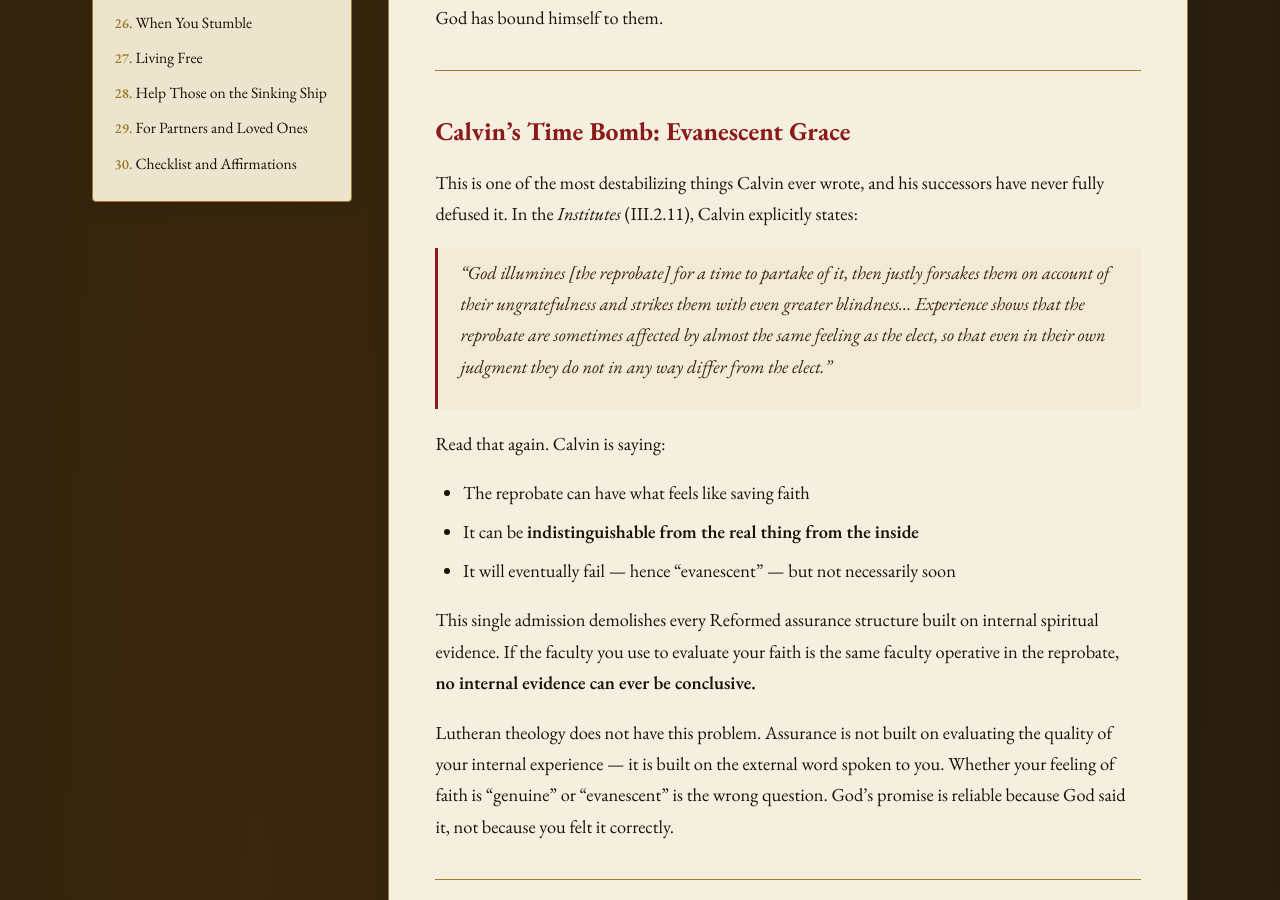
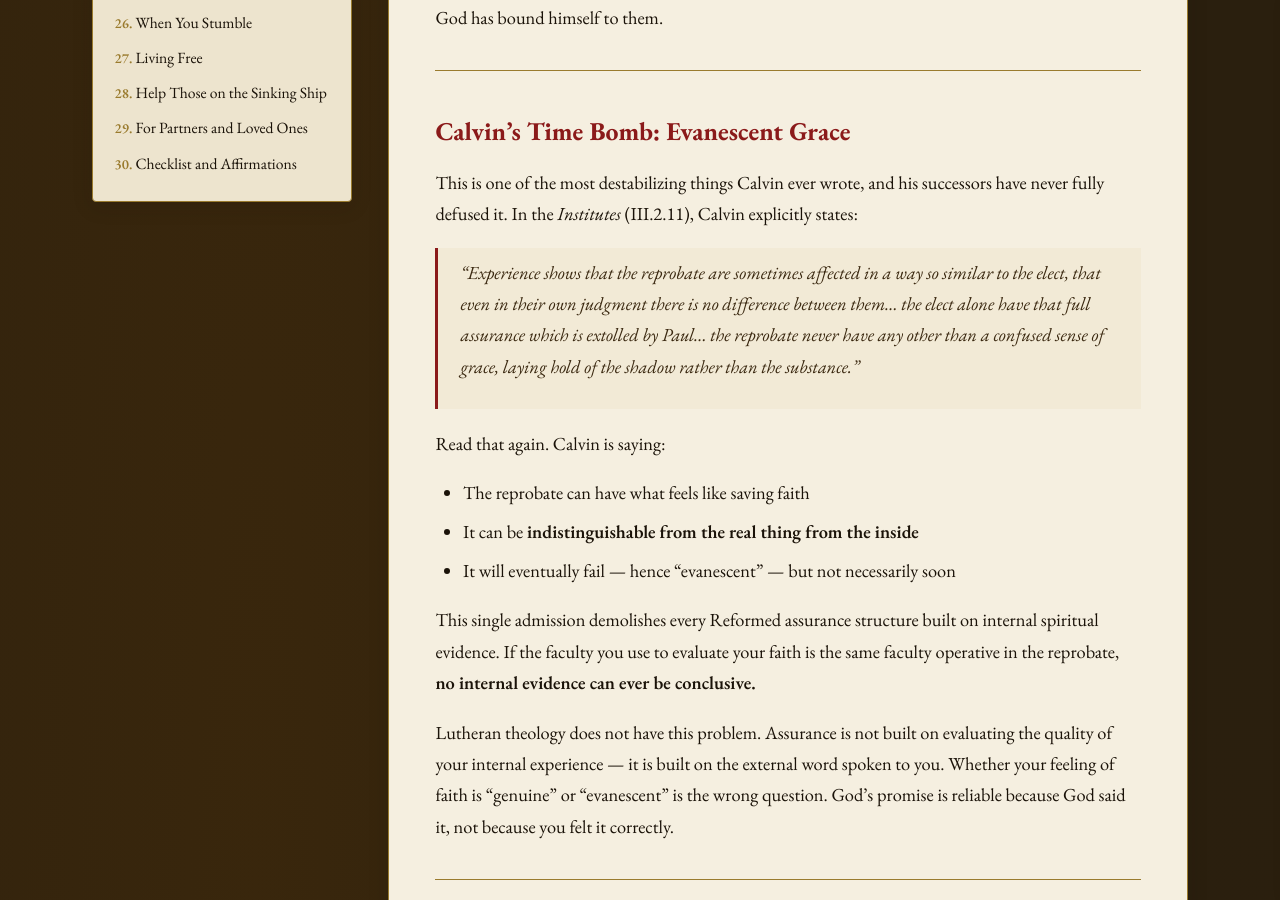
Before and after one commit to ForgivenAndFree/ForgivenAndFree.github.io, a Jekyll site: the page built from resources/why-lutheranism.md, in a window 1280 px wide and 900 px high, scrolled down 1305 px. Built offline with Jekyll 4.4.1, drawn with Linux system fonts in a browser that asks for light colours.

Commit message:
Fix Calvin Institutes III.2.11 quote to match actual source text
The previous quote was a loose paraphrase mixing sections. Replaced with
direct quotation from III.2.11 on evanescent grace.

Co-Authored-By: Claude Opus 4.6 <noreply@anthropic.com>

```diff
--- a/resources/why-lutheranism.md
+++ b/resources/why-lutheranism.md
@@ -32,7 +32,7 @@ Both traditions affirm unconditional election — God chooses, we don't earn it.
 
 This is one of the most destabilizing things Calvin ever wrote, and his successors have never fully defused it. In the *Institutes* (III.2.11), Calvin explicitly states:
 
-> *"God illumines [the reprobate] for a time to partake of it, then justly forsakes them on account of their ungratefulness and strikes them with even greater blindness... Experience shows that the reprobate are sometimes affected by almost the same feeling as the elect, so that even in their own judgment they do not in any way differ from the elect."*
+> *"Experience shows that the reprobate are sometimes affected in a way so similar to the elect, that even in their own judgment there is no difference between them... the elect alone have that full assurance which is extolled by Paul... the reprobate never have any other than a confused sense of grace, laying hold of the shadow rather than the substance."*
 
 Read that again. Calvin is saying:
 
```
